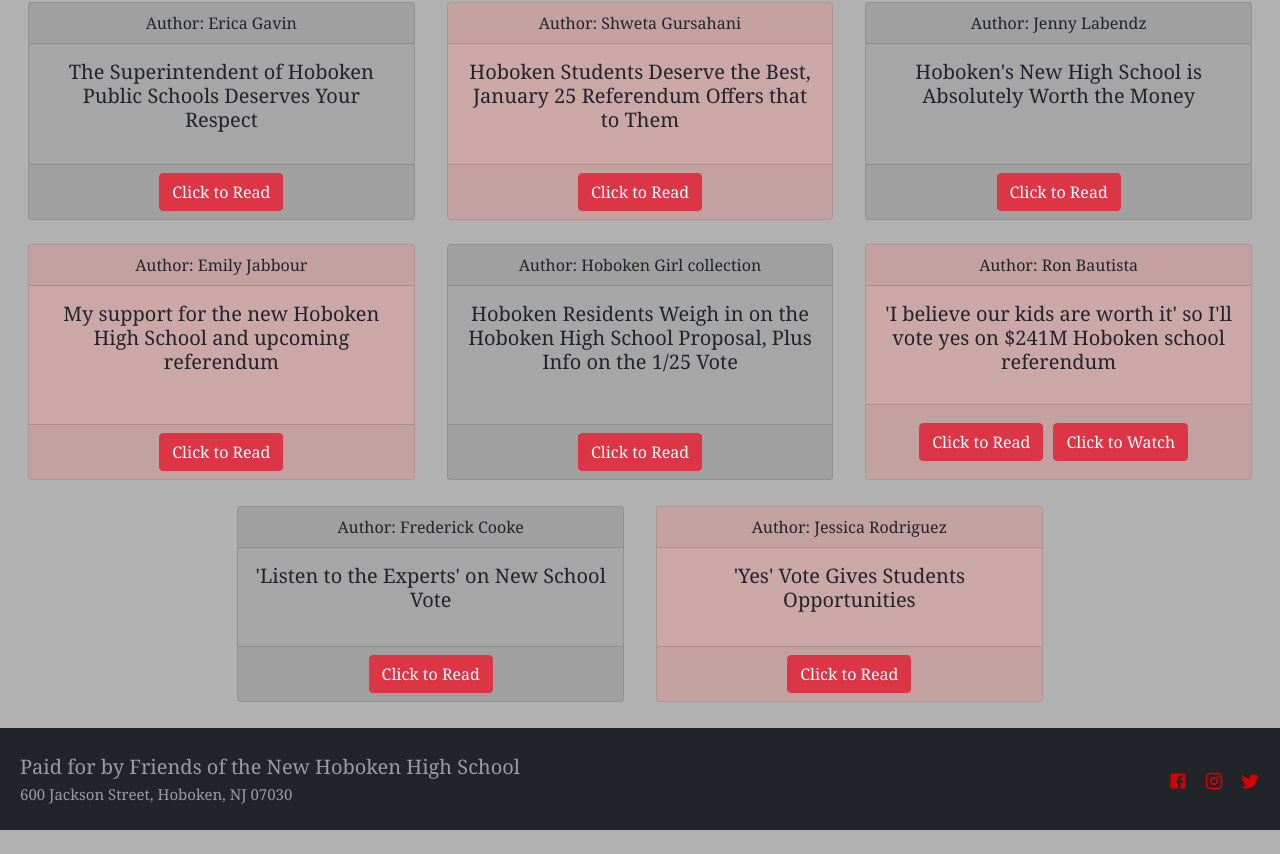
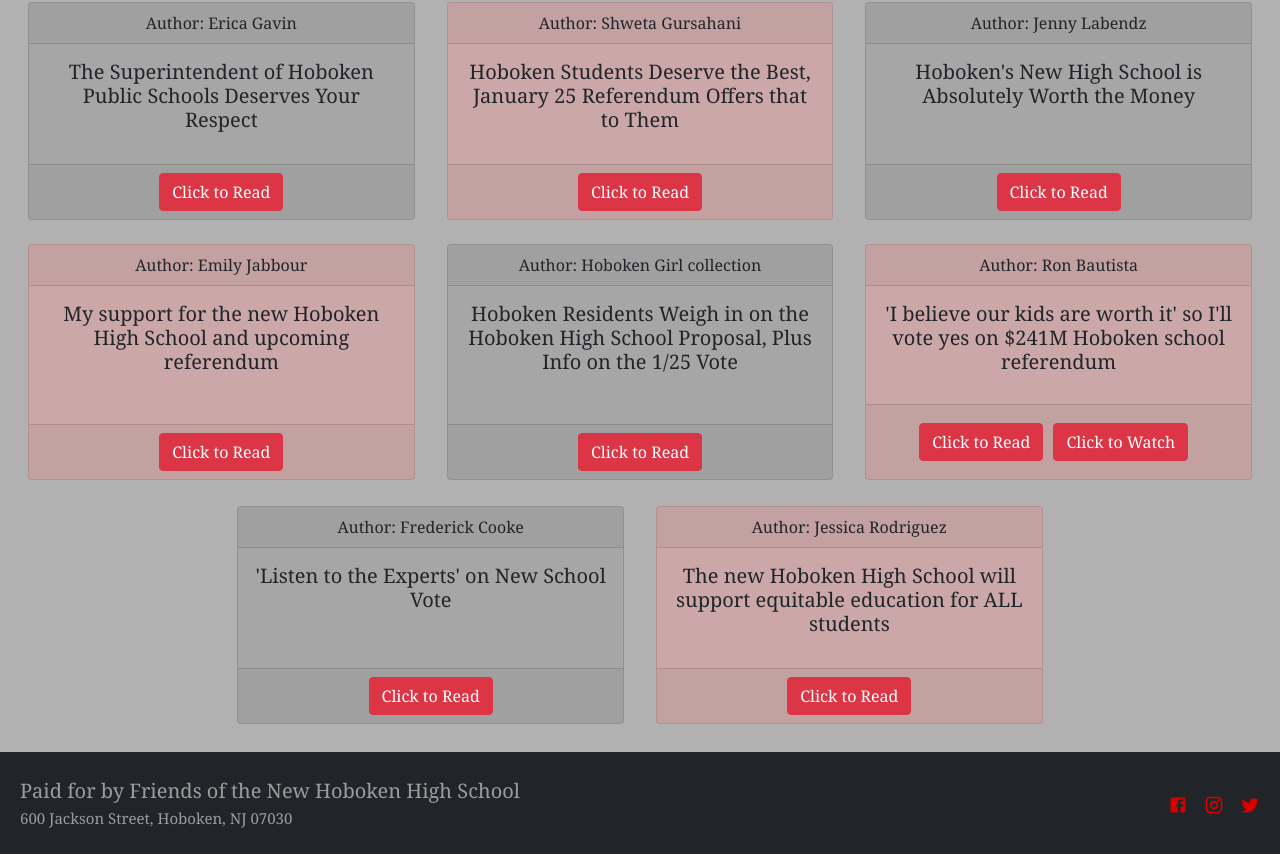
Before and after one commit to elenirotsides/morethanahighschool, a React (Create React App) app: page /op-eds in a window 1280 px wide. Shown: the part 607-1461 px from the top of the page. Before the commit the page ends 1437 px from the top, so only its background shows below. Built offline with nearby package versions, Linux system fonts and the light colour scheme; the HTML template or start-up script is replaced by a standard one.

Commit message:
swap jessica's article

```diff
--- a/src/components/OpEds.jsx
+++ b/src/components/OpEds.jsx
@@ -41,8 +41,8 @@ const OpEds = () => {
         },
         {
             name: 'Jessica Rodriguez',
-            title: "'Yes' Vote Gives Students Opportunities",
-            link: 'https://www.tapinto.net/towns/hoboken/articles/reader-opinion-yes-vote-gives-students-opportunities',
+            title: 'The new Hoboken High School will support equitable education for ALL students',
+            link: 'https://hudsoncountyview.com/letter-the-new-hoboken-high-school-will-support-equitable-education-for-all-students/',
         },
     ];
 
```
Also changed, not shown: 1 other file (tests, documents, lock files or other folders).
